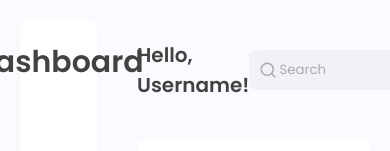
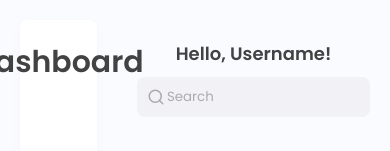
Before and after one commit to TatyanaZakiryanova/crm-dashboard, a React (Vite) app: page / in a window 390 px wide. Shown: the top 151 px of the page. Built offline with nearby package versions, Linux system fonts and the light colour scheme.

Commit message:
top block media queries

```diff
--- a/src/components/UI/Input/Input.module.scss
+++ b/src/components/UI/Input/Input.module.scss
@@ -31,4 +31,7 @@
       height: 40px;
     }
   }
+  @media (max-width: 430px) {
+    width: 100%;
+  }
 }
--- a/src/components/UI/Section/Section.module.scss
+++ b/src/components/UI/Section/Section.module.scss
@@ -33,6 +33,7 @@
       }
     }
   }
+
   @media (max-width: 768px) {
     .title {
       flex: 1 0 100%;
--- a/src/styles/components/Header.module.scss
+++ b/src/styles/components/Header.module.scss
@@ -12,4 +12,16 @@
   .headerInput {
     width: 200px;
   }
+
+  @media (max-width: 430px) {
+    flex-direction: column;
+    align-items: center;
+    gap: 10px;
+    .title {
+      font-size: 18px;
+    }
+    .headerInput {
+      width: 100%;
+    }
+  }
 }
```
